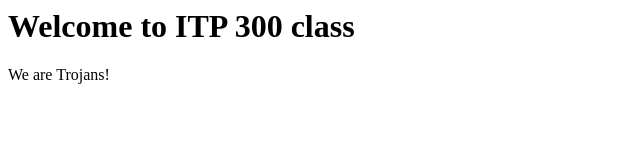
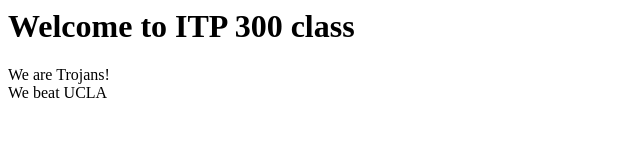
Before and after one commit to bozway/ITP460class, a plain HTML site: page index.html in a window 1280 px wide. Shown: the whole page, without its empty margins (0-640 px from the left). Drawn offline with Linux system fonts and the light colour scheme.

Commit message:
Making more changes to index.html

```diff
--- a/index.html
+++ b/index.html
@@ -7,5 +7,6 @@
 	<body>
 		<h1>Welcome to ITP 300 class</h1>
 		<div>We are Trojans!</div>
+		<div>We beat UCLA</div>
 	</body>
 </html>
```
